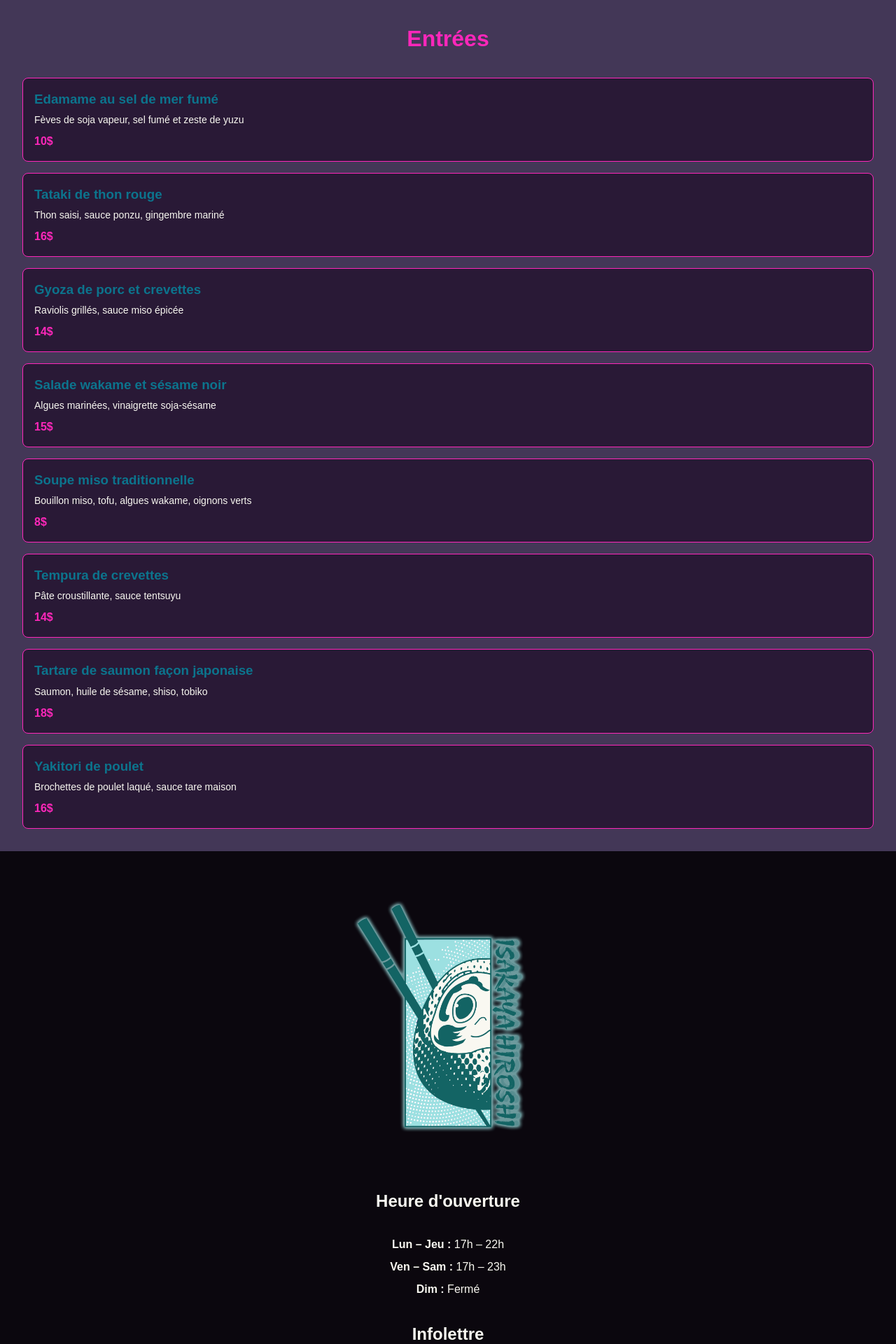
After one commit to buja2362873/repertoire-restaurant, a PHP site: page /entrees.html in a window 1280 px wide. The commit adds this page. Shown: the part 761-2681 px from the top of the page at 70% size. Run offline with PHP 8.4, Linux system fonts and the light colour scheme.

Commit message:
add - page entrées

```diff
--- /dev/null
+++ b/css/composants/entrees.css
@@ -0,0 +1,52 @@
+.menu-section{
+    padding: var(--espace-grand);
+    background: var(--mauve-clair);
+    color: var(--texte-couleur-blanc);
+}
+
+.menu-section h2{
+    text-align: center;
+    color: var(--rose-fonce);
+    margin-bottom: var(--espace-grand);
+    font-size: var(--texte-titre);
+}
+
+/* LISTE */
+.menu-list{
+    display: flex;
+    flex-direction: column;
+    gap: var(--espace-moyen);
+}
+
+/* ITEM */
+.menu-item{
+    padding: var(--espace-moyen);
+    border: 1px solid var(--rose-fonce);
+    border-radius: var(--rayon);
+    background: var(--mauve);
+
+    transition: 0.3s;
+}
+
+.menu-item h3{
+    color: var(--cyan);
+    margin-bottom: 5px;
+}
+
+.menu-item p{
+    font-size: var(--texte-petit);
+    color: var(--blanc-casse);
+}
+
+.menu-item span{
+    display: block;
+    margin-top: 8px;
+    font-weight: bold;
+    color: var(--rose-fonce);
+}
+
+.menu-item:hover{
+    transform: scale(1.02);
+    box-shadow: 0 0 20px var(--rose-fonce);
+    border-color: var(--rose-pale);
+}
--- a/css/style.css
+++ b/css/style.css
@@ -14,6 +14,7 @@
 @import url('composants/suivez.css');
 @import url('composants/promo.css');
 @import url('composants/contact.css');
+@import url('composants/entrees.css');
 
 
 /*[ importation du dossier layout ]*/
--- /dev/null
+++ b/entrees.html
@@ -0,0 +1,136 @@
+<!DOCTYPE html>
+<html lang="EN">
+
+<head>
+    <meta charset="UTF-8">
+    <meta name="viewport" content="width=360, initial-scale=1.0">
+    <title>Entrées - Izakaya Hiroshi</title>
+    <link rel="stylesheet" href="css/style.css">
+    <link rel="stylesheet" href="css/entrees.css">
+    <link rel="stylesheet" href="https://fonts.googleapis.com/css2?family=Material+Symbols+Outlined" />
+</head>
+
+<body>
+
+    <!-- NAV -->
+    <nav id="nav--primary" class="nav-menu">
+        <span id="nav-close" class="material-symbols-outlined nav-close">close</span>
+        <ul>
+            <li><a href="entrees.html">Entrées</a></li>
+            <li><a href="#">Plats</a></li>
+            <li><a href="#">Desserts</a></li>
+            <li><a href="#">Cave à vin</a></li>
+        </ul>
+    </nav>
+
+    <!-- HEADER -->
+    <header class="hero">
+        <span id="menu-toggle" class="material-symbols-outlined menu-icon">menu</span>
+
+        <video autoplay muted loop playsinline class="hero-video">
+            <source src="assets/video/video_restaurant_optimise.mp4" type="video/mp4">
+        </video>
+    </header>
+
+    <!-- MENU ENTREES -->
+    <main class="menu-section">
+
+        <h2>Entrées</h2>
+
+        <div class="menu-list">
+
+            <div class="menu-item">
+                <h3>Edamame au sel de mer fumé</h3>
+                <p>Fèves de soja vapeur, sel fumé et zeste de yuzu</p>
+                <span>10$</span>
+            </div>
+
+            <div class="menu-item">
+                <h3>Tataki de thon rouge</h3>
+                <p>Thon saisi, sauce ponzu, gingembre mariné</p>
+                <span>16$</span>
+            </div>
+
+            <div class="menu-item">
+                <h3>Gyoza de porc et crevettes</h3>
+                <p>Raviolis grillés, sauce miso épicée</p>
+                <span>14$</span>
+            </div>
+
+            <div class="menu-item">
+                <h3>Salade wakame et sésame noir</h3>
+                <p>Algues marinées, vinaigrette soja-sésame</p>
+                <span>15$</span>
+            </div>
+
+            <div class="menu-item">
+                <h3>Soupe miso traditionnelle</h3>
+                <p>Bouillon miso, tofu, algues wakame, oignons verts</p>
+                <span>8$</span>
+            </div>
+
+            <div class="menu-item">
+                <h3>Tempura de crevettes</h3>
+                <p>Pâte croustillante, sauce tentsuyu</p>
+                <span>14$</span>
+            </div>
+
+            <div class="menu-item">
+                <h3>Tartare de saumon façon japonaise</h3>
+                <p>Saumon, huile de sésame, shiso, tobiko</p>
+                <span>18$</span>
+            </div>
+
+            <div class="menu-item">
+                <h3>Yakitori de poulet</h3>
+                <p>Brochettes de poulet laqué, sauce tare maison</p>
+                <span>16$</span>
+            </div>
+
+        </div>
+
+    </main>
+
+    <!-- FOOTER (identique) -->
+    <footer class="footer">
+        <div class="footer-contenu">
+
+            <div class="footer-image">
+                <img src="assets/images/png/1_logo.png" alt="Restaurant">
+            </div>
+
+            <div class="footer-ligne"></div>
+
+            <div class="footer-heures">
+                <h3>Heure d'ouverture</h3>
+                <p><strong>Lun – Jeu :</strong> 17h – 22h</p>
+                <p><strong>Ven – Sam :</strong> 17h – 23h</p>
+                <p><strong>Dim :</strong> Fermé</p>
+            </div>
+
+            <div class="footer-ligne"></div>
+
+            <div class="footer-newsletter">
+                <h3>Infolettre</h3>
+                <div class="newsletter-form">
+                    <input type="email" placeholder="Adresse courriel">
+                    <button>OK</button>
+                </div>
+            </div>
+
+            <div class="footer-bas">
+                <p>© 2026 Hizakaya Hiroshi • Tous droits réservés</p>
+                <p class="footer-liens">
+                    <a href="index.html">• Accueil</a>
+                    <a href="#">• Réservations</a>
+                    <a href="#">• Politique de confidentialité</a>
+                </p>
+            </div>
+
+        </div>
+    </footer>
+
+    <script src="js/scripts.js"></script>
+
+</body>
+</html>
```
Also changed, not shown: index.html (+5 -3 lines).
